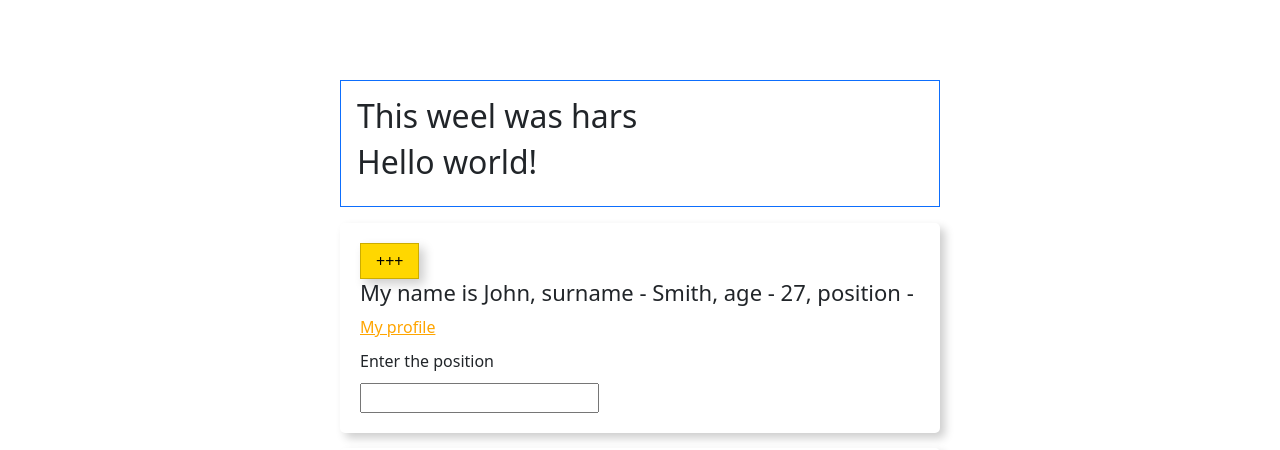
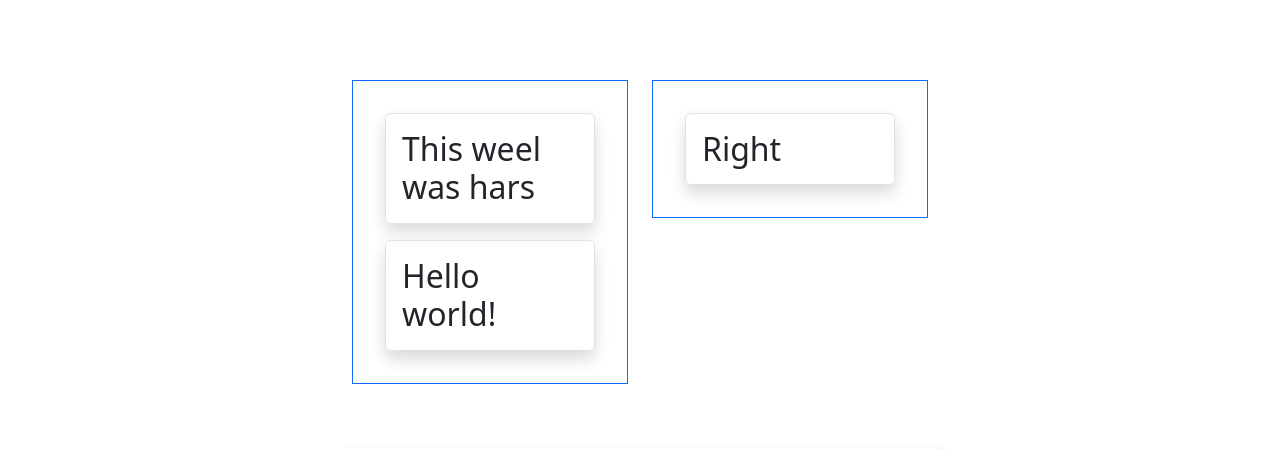
Before and after one commit to ArtemPlohenko/templates-react-test, a React (Create React App) app: page / in a window 1280 px wide. Shown: the top 450 px of the page. Built offline with nearby package versions, Linux system fonts and the light colour scheme.

Commit message:
added props.children

```diff
--- a/src/App.js
+++ b/src/App.js
@@ -1,5 +1,6 @@
-import { Component } from "react";
+import React, { Component } from "react";
 import styled from "styled-components";
+import BootstrapTest from "./BootstrapTest";
 
 import "./App.css";
 
@@ -95,16 +96,32 @@ const Wrapper = styled.div`
 `;
 
 const DynamicGreating = (props) => {
-  return <div className={"mb-3 p-3 border border-" + props.color}>{props.children}</div>;
+  return (
+    <div className={"mb-3 p-3 border border-" + props.color}>
+      {/* {props.children} */}
+      {React.Children.map(props.children, (child) => {
+        return React.cloneElement(child, { className: "shadow p-3 m-3 border rounded" });
+      })}
+    </div>
+  );
 };
 
 function App() {
   return (
     <Wrapper>
-      <DynamicGreating color={"primary"}>
-        <h2>This weel was hars</h2>
-        <h2>Hello world!</h2>
-      </DynamicGreating>
+      <BootstrapTest
+        left={
+          <DynamicGreating color={"primary"}>
+            <h2>This weel was hars</h2>
+            <h2>Hello world!</h2>
+          </DynamicGreating>
+        }
+        right={
+          <DynamicGreating color={"primary"}>
+            <h2>Right</h2>
+          </DynamicGreating>
+        }
+      />
 
       <WhoAmi name="John" surname="Smith" link="facebook.com" />
       <WhoAmi name="Alex" surname="Shepard" link="facebook.com" />
--- a/src/BootstrapTest.js
+++ b/src/BootstrapTest.js
@@ -6,12 +6,12 @@ import Form from "react-bootstrap/Form";
 import Button from "react-bootstrap/Button";
 import Carousel from "react-bootstrap/Carousel";
 
-function BootstrapTest() {
+function BootstrapTest(props) {
   return (
     <Container className="mt-5 mb-5">
       <Row>
         <Col>
-          <Form>
+          {/* <Form>
             <Form.Group className="mb-3" controlId="formBasicEmail">
               <Form.Label>Email address</Form.Label>
               <Form.Control type="email" placeholder="Enter email" />
@@ -28,10 +28,12 @@ function BootstrapTest() {
             <Button variant="primary" type="submit">
               Submit
             </Button>
-          </Form>
+          </Form> */}
+          {props.left}
         </Col>
         <Col>
-          <Carousel data-bs-theme="">
+          {props.right}
+          {/* <Carousel data-bs-theme="">
             <Carousel.Item>
               <img
                 className="d-block w-100"
@@ -65,7 +67,7 @@ function BootstrapTest() {
                 <p>Praesent commodo cursus magna, vel scelerisque nisl consectetur.</p>
               </Carousel.Caption>
             </Carousel.Item>
-          </Carousel>
+          </Carousel> */}
         </Col>
       </Row>
     </Container>
--- a/src/index.js
+++ b/src/index.js
@@ -3,7 +3,6 @@ import ReactDOM from "react-dom/client";
 import "./index.css";
 import App from "./App";
 import { Button } from "./App";
-import BootstrapTest from "./BootstrapTest";
 import styled from "styled-components";
 
 import "bootstrap/dist/css/bootstrap.min.css";
@@ -20,7 +19,5 @@ root.render(
     <App />
     {/* <Button /> */}
     <BigButton as="a">Send a message</BigButton>
-
-    <BootstrapTest />
   </React.StrictMode>
 );
```
